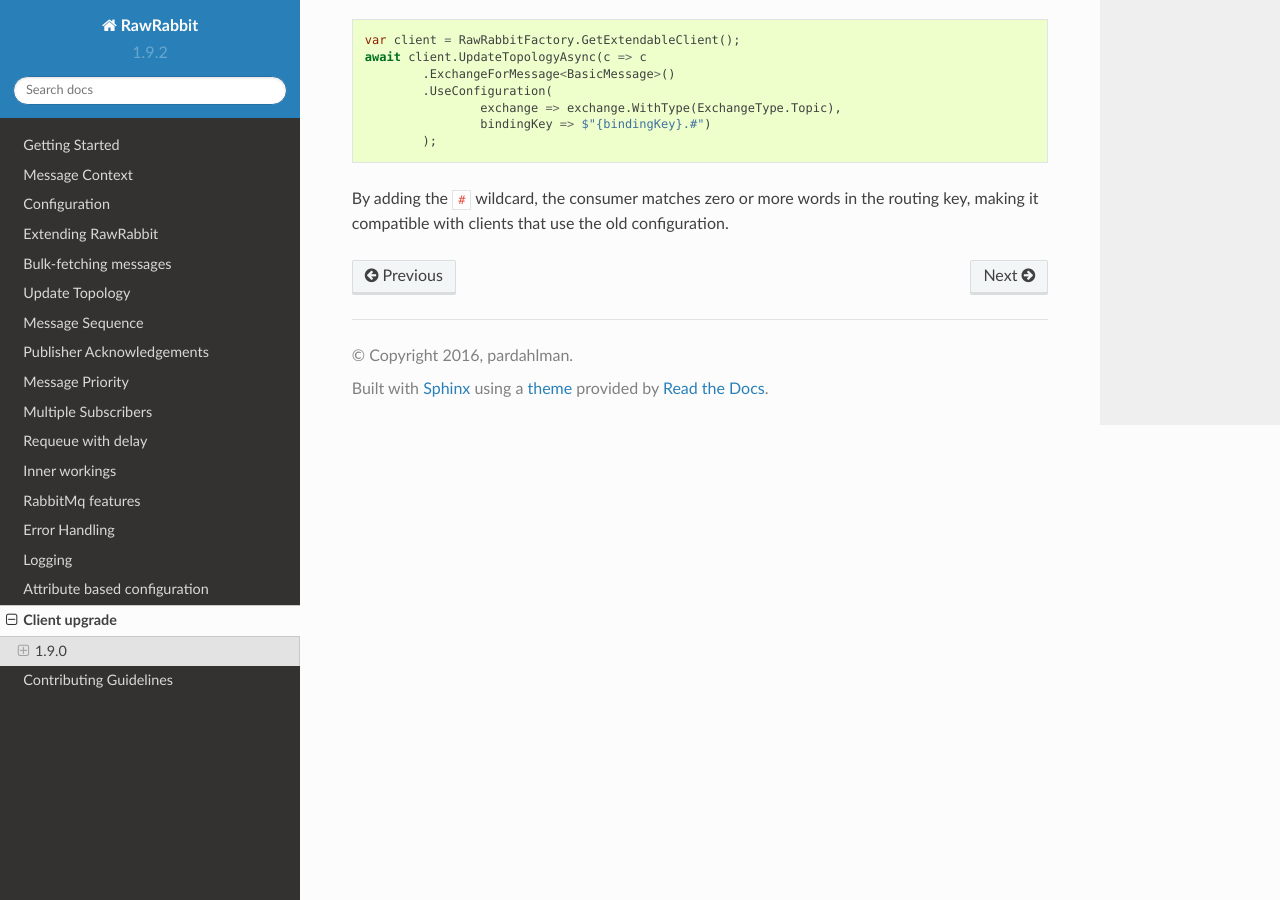
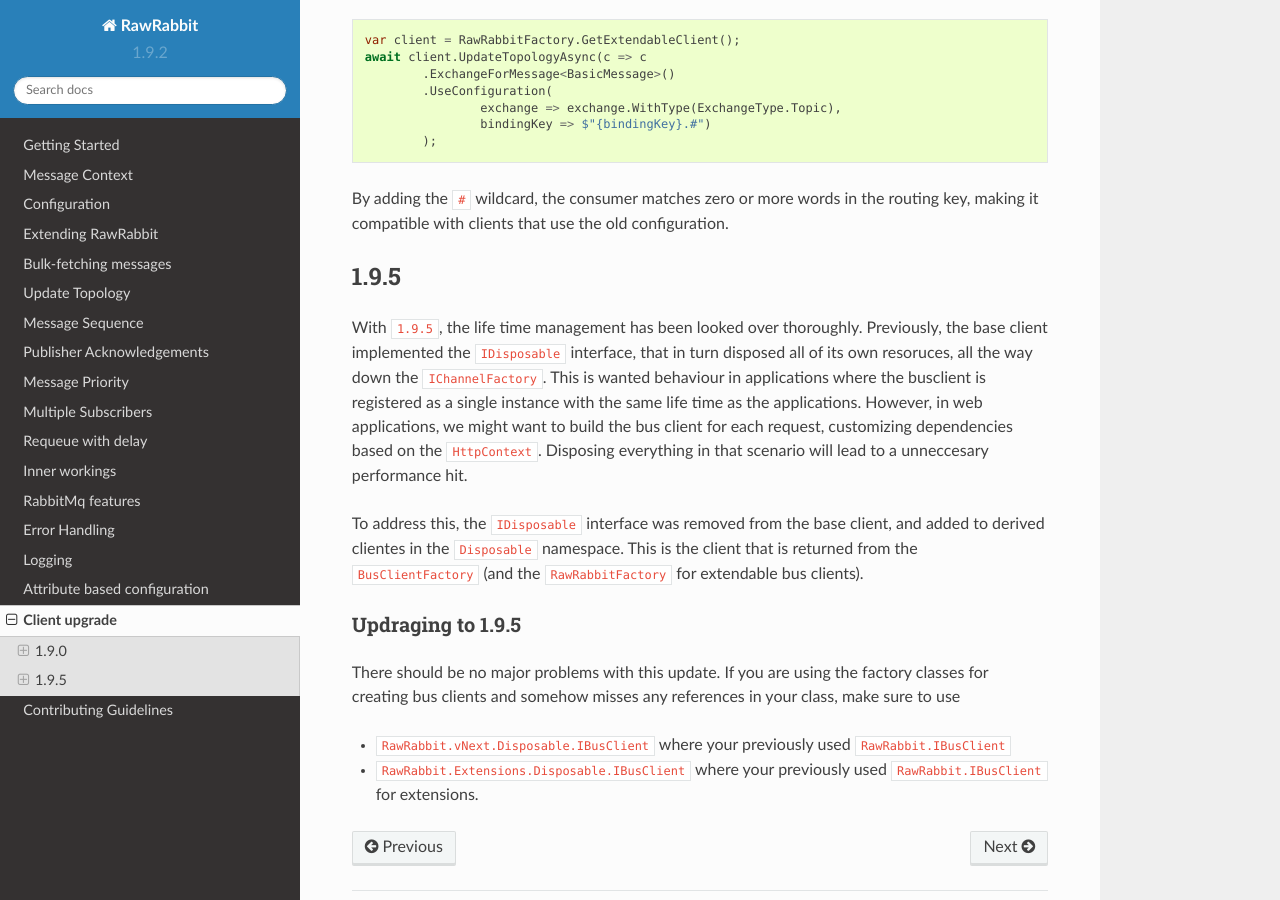
Before and after one commit to pardahlman/RawRabbit, a Sphinx documentation site: the page built from docs/client-upgrade.md, in a window 1280 px wide and 900 px high, scrolled down 868 px. Built offline with Sphinx 7.4.7 and the Read the Docs theme 2.0.0, drawn with Linux system fonts in a browser that asks for light colours.

Commit message:
Updated docs

````diff
--- a/docs/client-upgrade.md
+++ b/docs/client-upgrade.md
@@ -29,3 +29,16 @@
 ```
 
 By adding the `#` wildcard, the consumer matches zero or more words in the routing key, making it compatible with clients that use the old configuration.
+
+## 1.9.5
+
+With `1.9.5`, the life time management has been looked over thoroughly. Previously, the base client implemented the `IDisposable` interface, that in turn disposed all of its own resoruces, all the way down the `IChannelFactory`. This is wanted behaviour in applications where the busclient is registered as a single instance with the same life time as the applications. However, in web applications, we might want to build the bus client for each request, customizing dependencies based on the `HttpContext`. Disposing everything in that scenario will lead to a unneccesary performance hit.
+
+To address this, the `IDisposable` interface was removed from the base client, and added to derived clientes in the `Disposable` namespace. This is the client that is returned from the `BusClientFactory` (and the `RawRabbitFactory` for extendable bus clients).
+
+### Updraging to 1.9.5
+
+There should be no major problems with this update. If you are using the factory classes for creating bus clients and somehow misses any references in your class, make sure to use
+
+* `RawRabbit.vNext.Disposable.IBusClient` where your previously used `RawRabbit.IBusClient`
+* `RawRabbit.Extensions.Disposable.IBusClient` where your previously used `RawRabbit.IBusClient` for extensions.
````
